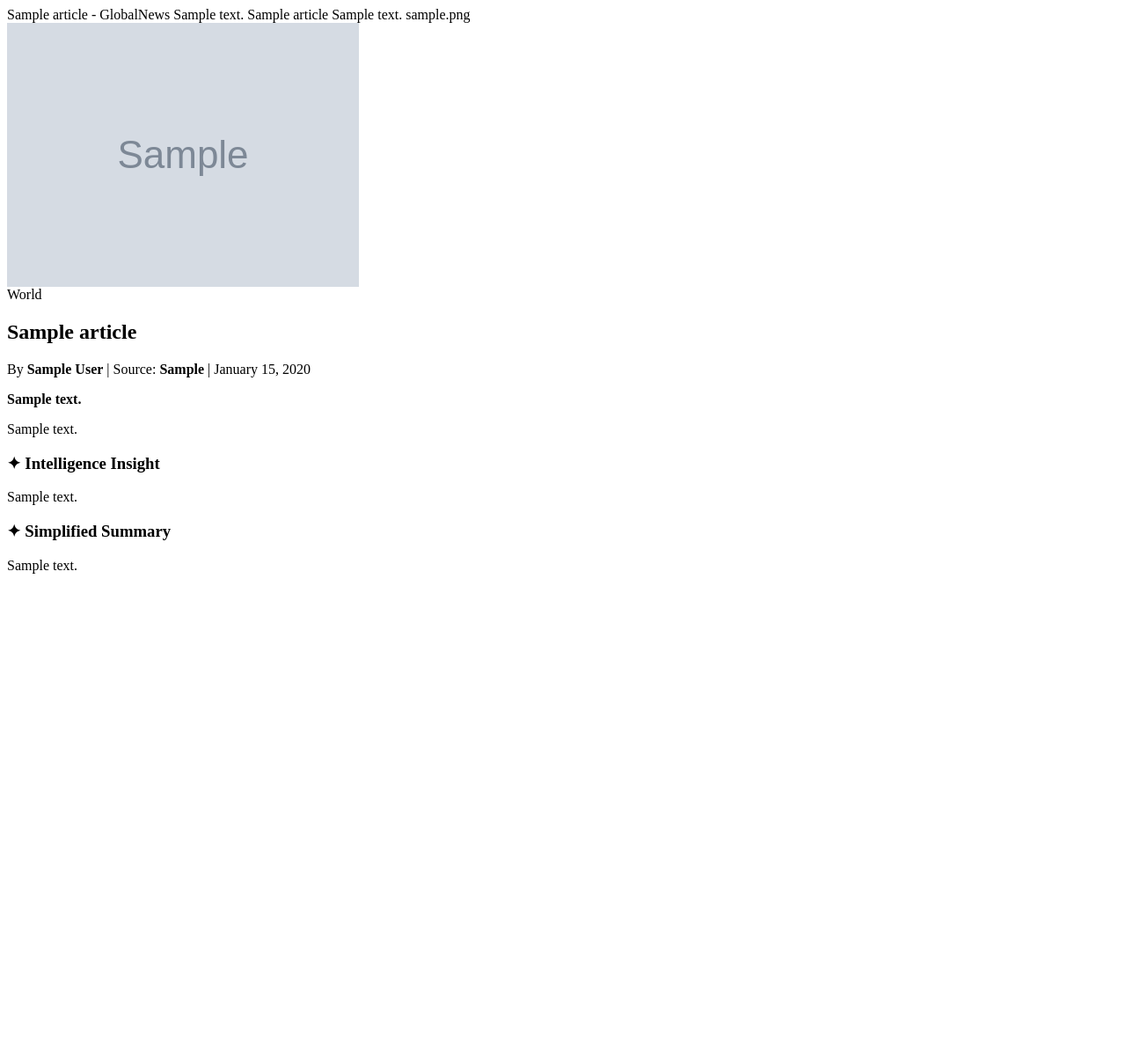
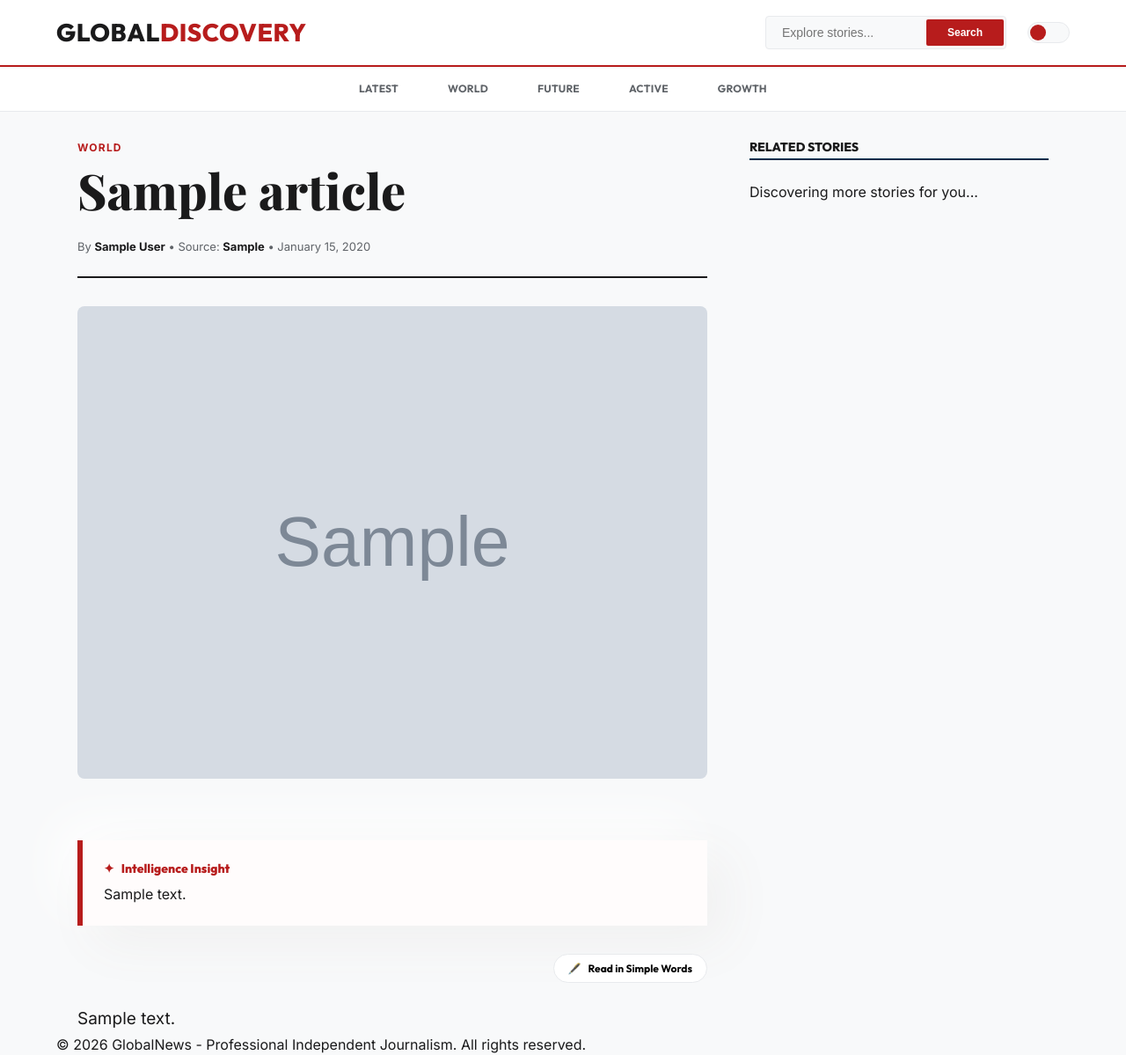
Before and after one commit to AsbinGhimire/news-sphere, a Django app: a page that uses templates/news/article_detail.html in a window 1280 px wide. Shown: the whole page at 88% size. Before the commit the page ends 652 px from the top, so only its background shows below. Run offline with Django 5.2, Linux system fonts and the light colour scheme; tables that the repository leaves empty hold one stand-in row (values such as "Sample post"); grey boxes marked "Sample" are stand-in pictures.

Commit message:
UI: Implement Premium Article Experience (Simple Words toggle, Sticky Sidebar, AI Pulse)

```diff
--- a/news/views.py
+++ b/news/views.py
@@ -39,6 +39,15 @@ class ArticleDetailView(DetailView):
     slug_field = 'slug'
     slug_url_kwarg = 'slug'
 
+    def get_context_data(self, **kwargs):
+        context = super().get_context_data(**kwargs)
+        article = self.get_object()
+        # Fetch related news from same category, excluding current
+        context['related_articles'] = Article.objects.filter(
+            category=article.category
+        ).exclude(id=article.id)[:4]
+        return context
+
 @method_decorator(cache_page(60 * 15), name='dispatch')
 class CategoryListView(ListView):
     model = Article
--- a/static/css/style.css
+++ b/static/css/style.css
@@ -355,72 +355,152 @@ nav ul li a:hover {
     text-decoration: underline;
 }
 
-/* Detail View */
-.immersive-hero {
-    height: 60vh;
-    position: relative;
-    overflow: hidden;
+/* Premium Article Detail Layout */
+.article-page-container {
+    display: grid;
+    grid-template-columns: 1fr 340px;
+    gap: var(--space-xxl);
+    align-items: start;
+    margin-top: var(--space-xl);
 }
 
-.immersive-hero img {
-    width: 100%; height: 100%; object-fit: cover;
+.main-article-body {
+    max-width: 720px;
 }
 
-.immersive-content-wrap {
-    background: var(--bg);
-    padding: var(--space-xxl) 0;
-}
-
-.article-detail {
-    max-width: 680px;
-    margin: 0 auto;
-}
-
-.detail-header {
-    margin-bottom: var(--space-xl);
+.detail-header .category-badge {
+    color: var(--primary);
+    font-weight: 800;
+    text-transform: uppercase;
+    font-size: 0.75rem;
+    letter-spacing: 0.1em;
+    display: block;
+    margin-bottom: var(--space-sm);
 }
 
 .detail-header h1 {
     font-size: 3.5rem;
-    margin-bottom: var(--space-md);
+    margin-bottom: var(--space-lg);
+    line-height: 1.1;
 }
 
-.body-text {
-    font-size: 1.125rem;
-    line-height: 1.7;
+.detail-meta {
+    padding-bottom: var(--space-lg);
+    border-bottom: 2px solid var(--text);
+    margin-bottom: var(--space-xl);
+    font-size: 0.8125rem;
+    color: var(--text-muted);
 }
 
-.ai-glass-card {
-    background: white;
-    border-top: 4px solid var(--primary);
-    padding: var(--space-xl);
-    margin: var(--space-xxl) 0;
-    box-shadow: var(--shadow-md);
+.detail-meta strong { color: var(--text); }
+
+/* AI Insight Box */
+.ai-summary-pulse {
+    background: #fffcfc;
+    border-left: 6px solid var(--primary);
+    padding: var(--space-lg);
+    margin: var(--space-xl) 0;
+    box-shadow: 20px 20px 60px #f0f0f0, -20px -20px 60px #ffffff;
 }
 
-footer {
-    background: var(--text);
-    color: var(--white);
-    padding: var(--space-xxl) 0;
-    text-align: center;
-    margin-top: var(--space-xxl);
+body.dark-mode .ai-summary-pulse {
+    background: #1a1a1b;
+    border-color: var(--primary);
+    box-shadow: none;
 }
 
-.reveal {
-    opacity: 0;
-    transition: opacity 0.6s ease-out;
+.ai-summary-pulse h3 {
+    font-family: 'Outfit', sans-serif;
+    color: var(--primary);
+    font-size: 0.875rem;
+    margin-bottom: var(--space-sm);
+    display: flex;
+    align-items: center;
+    gap: 0.5rem;
 }
 
-.reveal.active {
-    opacity: 1;
+/* Simple Words Toggle */
+.article-controls {
+    display: flex;
+    justify-content: flex-end;
+    margin-bottom: var(--space-lg);
 }
 
-@media (max-width: 1024px) {
-    .main-feature, .side-headlines { grid-column: span 12; }
-    .section-grid { grid-template-columns: repeat(2, 1fr); }
-    .featured-card h1 { font-size: 2.25rem; }
+.simple-toggle-btn {
+    background: var(--bg-card);
+    border: 1px solid var(--border);
+    padding: var(--space-sm) var(--space-md);
+    border-radius: 99px;
+    font-family: 'Outfit', sans-serif;
+    font-size: 0.75rem;
+    font-weight: 700;
+    cursor: pointer;
+    transition: all 0.3s;
+    display: flex;
+    align-items: center;
+    gap: 0.5rem;
 }
 
-@media (max-width: 600px) {
-    .section-grid { grid-template-columns: 1fr; }
+.simple-toggle-btn.active {
+    background: var(--primary);
+    color: white;
+    border-color: var(--primary);
 }
+
+/* Typography for reading */
+.article-text-content {
+    font-family: 'Inter', sans-serif; /* High legibility */
+    font-size: 1.1875rem;
+    line-height: 1.8;
+    color: var(--text);
+}
+
+/* Sticky Sidebar */
+.related-sidebar {
+    position: sticky;
+    top: 100px;
+}
+
+.sidebar-title {
+    font-family: 'Outfit', sans-serif;
+    font-size: 0.875rem;
+    text-transform: uppercase;
+    font-weight: 800;
+    margin-bottom: var(--space-lg);
+    padding-bottom: var(--space-xs);
+    border-bottom: 2px solid var(--secondary);
+}
+
+.related-card {
+    display: block;
+    text-decoration: none;
+    color: inherit;
+    margin-bottom: var(--space-xl);
+}
+
+.related-card:hover h5 {
+    color: var(--primary);
+    text-decoration: underline;
+}
+
+.related-card .img-mini {
+    aspect-ratio: 16 / 9;
+    border-radius: 4px;
+    overflow: hidden;
+    margin-bottom: var(--space-sm);
+}
+
+.related-card img { width: 100%; height: 100%; object-fit: cover; }
+
+.related-card h5 {
+    font-family: 'Playfair Display', serif;
+    font-size: 1rem;
+    line-height: 1.3;
+    font-weight: 700;
+}
+
+@media (max-width: 900px) {
+    .article-page-container { grid-template-columns: 1fr; }
+    .related-sidebar { position: static; margin-top: var(--space-xxl); }
+    .detail-header h1 { font-size: 2.5rem; }
+}
--- a/templates/news/article_detail.html
+++ b/templates/news/article_detail.html
@@ -1,4 +1,6 @@
-{% block title %}{{ article.title }} - GlobalNews{% endblock %}
+{% extends "base.html" %}
+
+{% block title %}{{ article.title }} - GlobalDiscovery{% endblock %}
 
 {% block meta_description %}{{ article.description|truncatechars:160 }}{% endblock %}
 {% block og_title %}{{ article.title }}{% endblock %}
@@ -6,45 +8,96 @@
 {% block og_image %}{{ article.image_url }}{% endblock %}
 
 {% block content %}
-<section class="immersive-hero">
-    {% if article.image_url %}
-    <img src="{{ article.image_url }}" alt="{{ article.title }}" loading="lazy">
-    {% endif %}
-</section>
-
-<div class="immersive-content-wrap">
-    <article class="article-detail reveal">
+<div class="container article-page-container">
+    <!-- Main Content Pillar -->
+    <main class="main-article-body">
         <header class="detail-header">
             <span class="category-badge">{{ article.category }}</span>
             <h1>{{ article.title }}</h1>
-            <div class="meta">
-                By <strong>{{ article.author|default:"Global Reporter" }}</strong> |
-                Source: <strong>{{ article.source }}</strong> |
+            <div class="detail-meta">
+                By <strong>{{ article.author|default:"Global Reporter" }}</strong> &bull;
+                Source: <strong>{{ article.source }}</strong> &bull;
                 {{ article.published_at|date:"F d, Y" }}
             </div>
         </header>
 
-        <div class="article-body">
-            <p class="description"><strong>{{ article.description }}</strong></p>
-
-            <div class="body-text">
-                {{ article.content|linebreaks }}
-            </div>
+        {% if article.image_url %}
+        <section class="card-img-primary reveal">
+            <img src="{{ article.image_url }}" alt="{{ article.title }}" style="width:100%; border-radius:8px; margin-bottom:var(--space-xl);" loading="lazy">
+        </section>
+        {% endif %}
 
         {% if article.ai_summary %}
-            <section class="ai-glass-card reveal">
+        <section class="ai-summary-pulse reveal">
             <h3><span class="ai-icon">✦</span> Intelligence Insight</h3>
             <p>{{ article.ai_summary }}</p>
         </section>
         {% endif %}
 
+        <!-- Simple Words Toggle -->
         {% if article.paraphrased_content %}
-            <section class="ai-glass-card reveal">
-                <h3><span class="ai-icon">✦</span> Simplified Summary</h3>
-                <p>{{ article.paraphrased_content }}</p>
-            </section>
+        <div class="article-controls reveal">
+            <button id="simple-toggle" class="simple-toggle-btn">
+                <span class="toggle-icon">🖋️</span> Read in Simple Words
+            </button>
+        </div>
+        {% endif %}
+
+        <!-- Article Body -->
+        <article class="article-text-content reveal">
+            <div id="standard-content">
+                {{ article.content|linebreaks }}
+            </div>
+            {% if article.paraphrased_content %}
+            <div id="simple-content" style="display: none; font-style: italic;">
+                {{ article.paraphrased_content|linebreaks }}
+            </div>
+            {% endif %}
+        </article>
+    </main>
+
+    <!-- Sticky Related Sidebar -->
+    <aside class="related-sidebar reveal">
+        <h3 class="sidebar-title">Related Stories</h3>
+        {% for related in related_articles %}
+        <a href="{% url 'article_detail' related.slug %}" class="related-card">
+            <div class="img-mini">
+                {% if related.image_url %}
+                <img src="{{ related.image_url }}" alt="{{ related.title }}" loading="lazy">
                 {% endif %}
             </div>
-    </article>
+            <h5>{{ related.title }}</h5>
+        </a>
+        {% empty %}
+        <p class="text-muted">Discovering more stories for you...</p>
+        {% endfor %}
+    </aside>
 </div>
+
+<!-- Simple Word Toggle Logic -->
+<script>
+document.addEventListener('DOMContentLoaded', () => {
+    const toggleBtn = document.getElementById('simple-toggle');
+    const standardContent = document.getElementById('standard-content');
+    const simpleContent = document.getElementById('simple-content');
+
+    if (toggleBtn && standardContent && simpleContent) {
+        toggleBtn.addEventListener('click', () => {
+            const isSimple = simpleContent.style.display === 'block';
+
+            if (isSimple) {
+                simpleContent.style.display = 'none';
+                standardContent.style.display = 'block';
+                toggleBtn.classList.remove('active');
+                toggleBtn.innerHTML = '<span class="toggle-icon">🖋️</span> Read in Simple Words';
+            } else {
+                simpleContent.style.display = 'block';
+                standardContent.style.display = 'none';
+                toggleBtn.classList.add('active');
+                toggleBtn.innerHTML = '<span class="toggle-icon">✔️</span> Standard View';
+            }
+        });
+    }
+});
+</script>
 {% endblock %}
```
Lines whose indentation alone changed are shown as unchanged.
